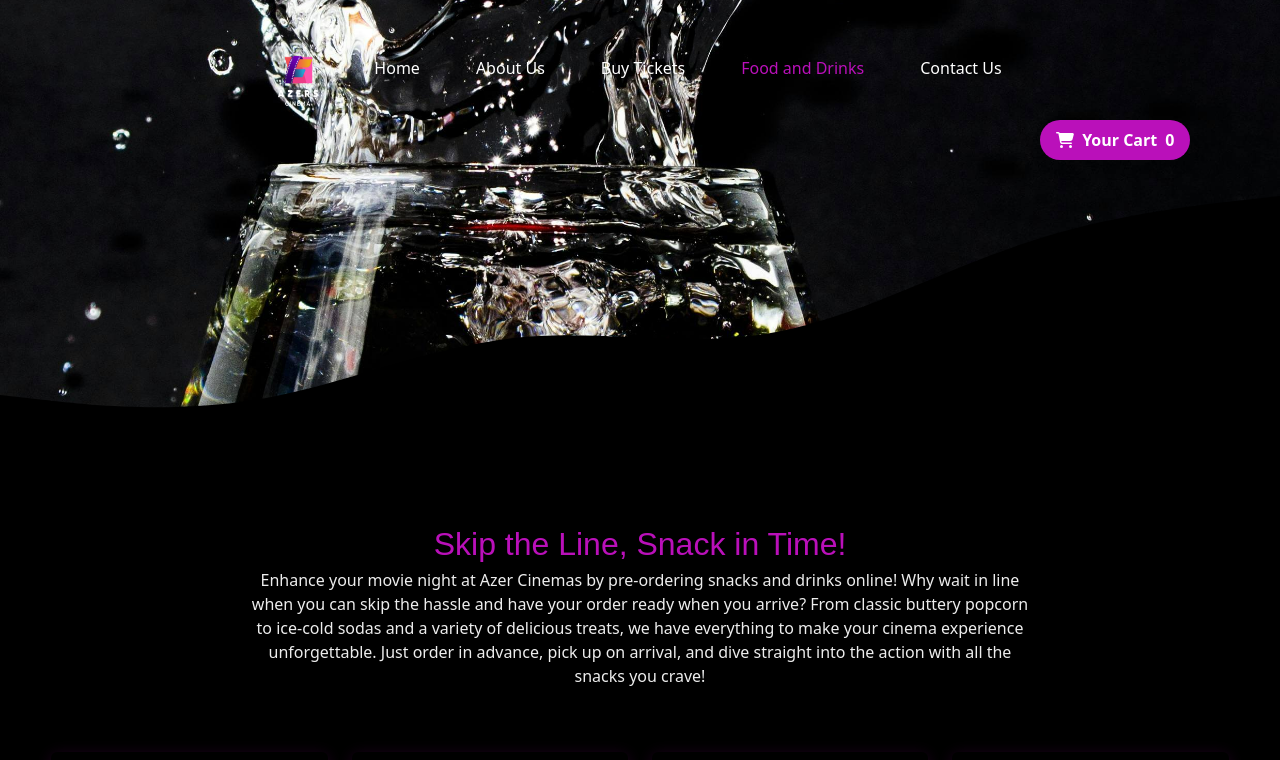
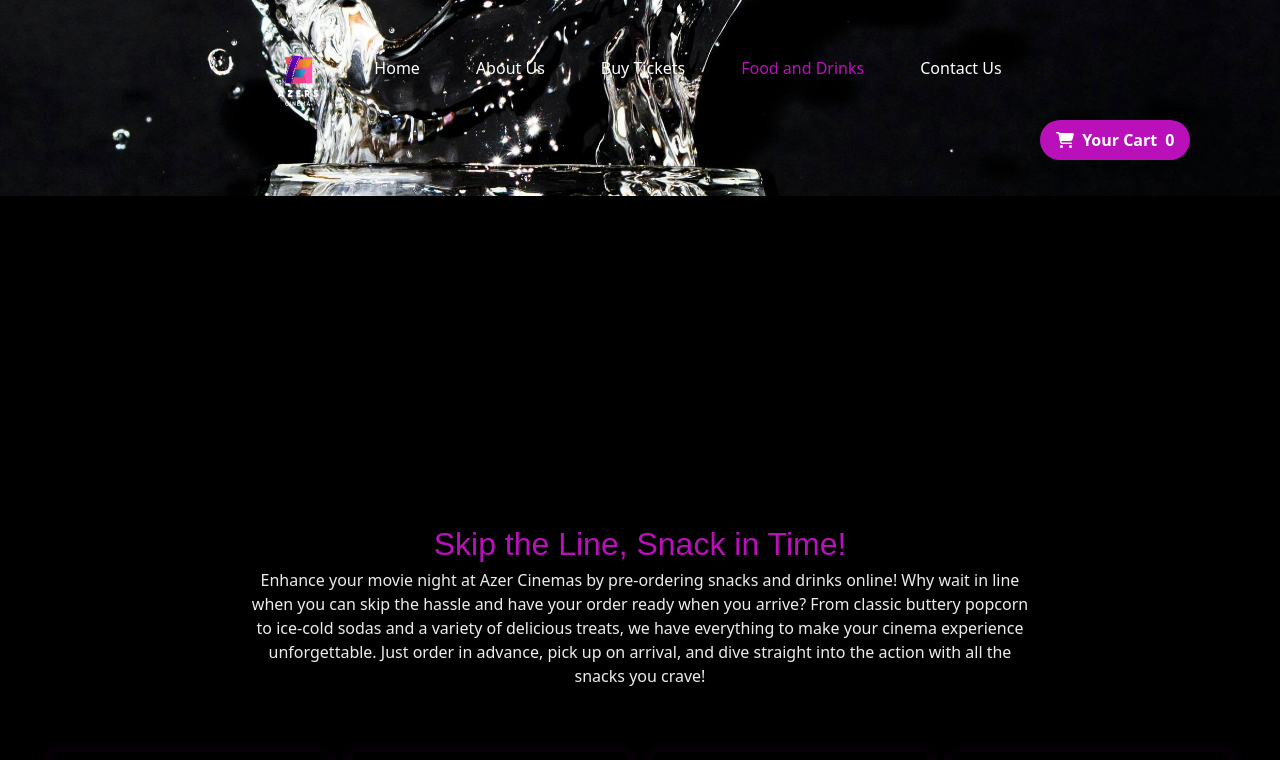
Before and after one commit to GraceJoseph-hub/azer-cinema, a Next.js app: page /FoodDrinks in a window 1280 px wide. Shown: the top 760 px of the page. Built offline with nearby package versions, Linux system fonts and the light colour scheme.

Commit message:
Added a background color

```diff
--- a/pages/FoodDrinks.jsx
+++ b/pages/FoodDrinks.jsx
@@ -10,7 +10,7 @@ const FoodDrinks = () => {
         <svg
           xmlns="http://www.w3.org/2000/svg"
           viewBox="0 0 1440 320"
-          className="absolute bottom-0 left-0"
+          className="absolute bottom-0 left-0 bg-black"
         >
           <path
             fill="#000000"
```
